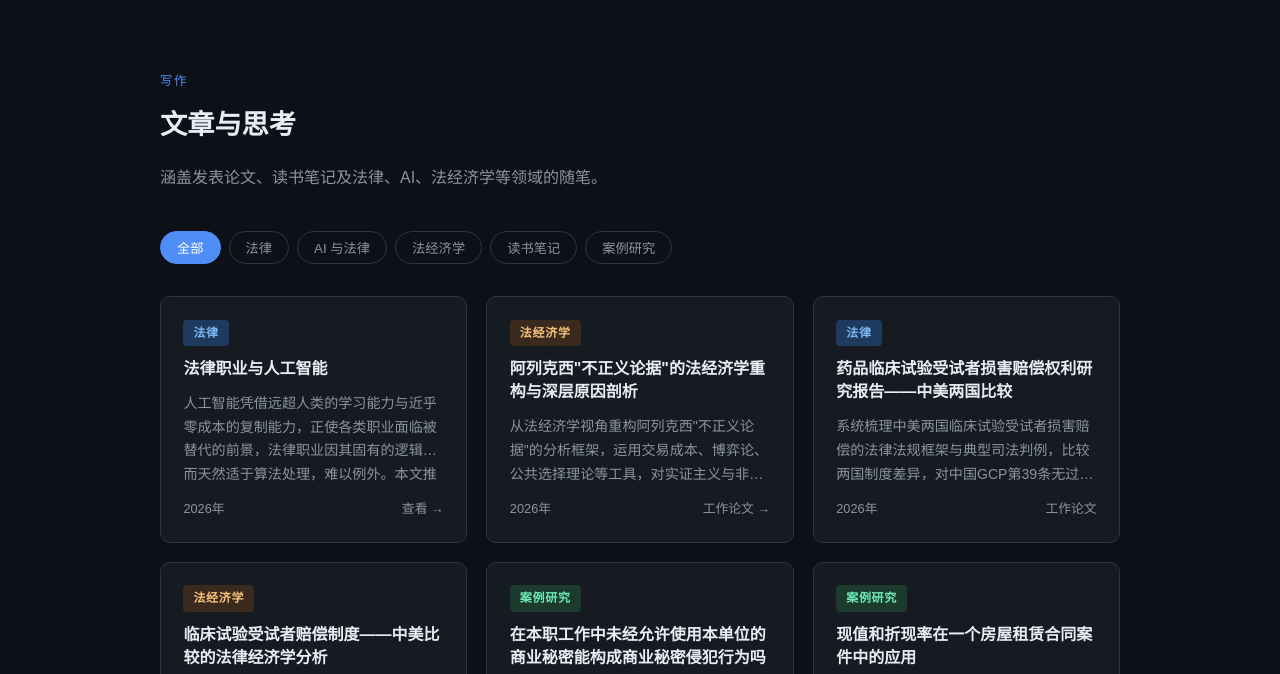
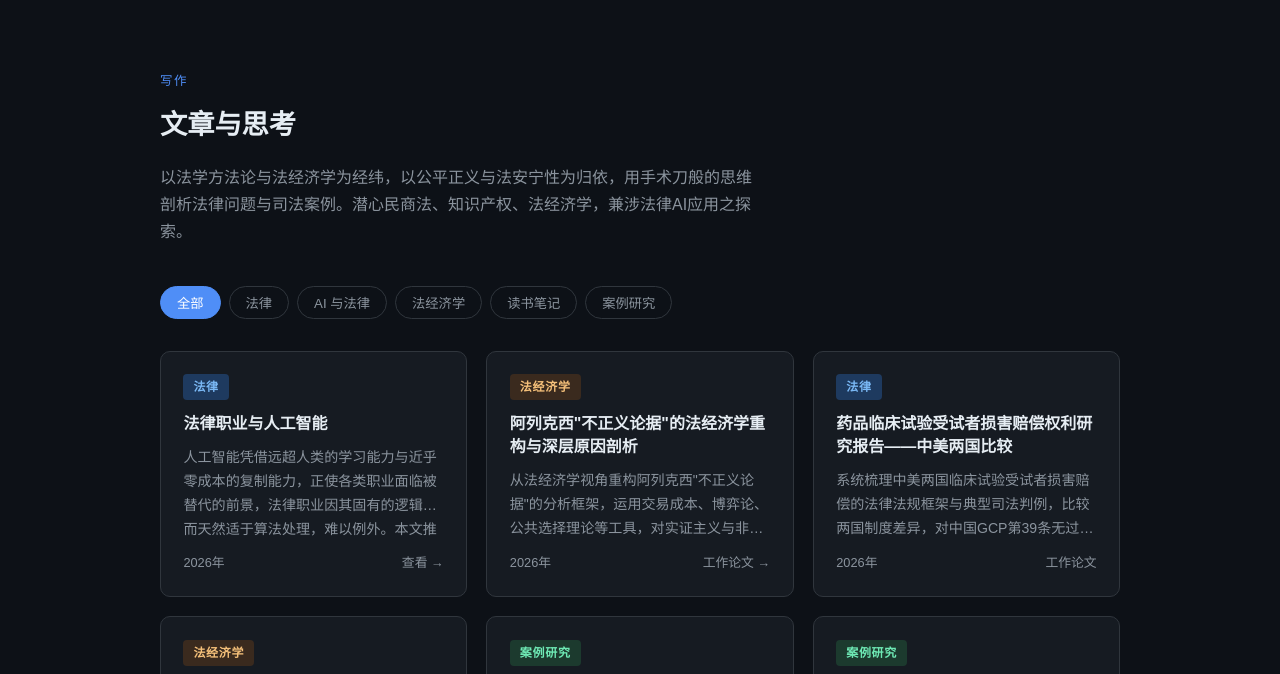
Before and after one commit to renguangke-ux/personal-website, a website: page index.html in a window 1280 px wide. Shown: the part 61-735 px from the top of the page. Drawn offline with Linux system fonts and the light colour scheme.

Commit message:
更新首页文章区描述文字

```diff
--- a/index.html
+++ b/index.html
@@ -39,7 +39,7 @@
   <div class="section-inner">
     <p class="section-label">写作</p>
     <h2 class="section-title">文章与思考</h2>
-    <p class="section-desc">涵盖发表论文、读书笔记及法律、AI、法经济学等领域的随笔。</p>
+    <p class="section-desc">以法学方法论与法经济学为经纬，以公平正义与法安宁性为归依，用手术刀般的思维剖析法律问题与司法案例。潜心民商法、知识产权、法经济学，兼涉法律AI应用之探索。</p>
 
     <div class="filter-bar">
       <button class="filter-btn active" data-filter="all">全部</button>
```
Also changed, not shown: templates/index.template.html (+1 -1 lines).
